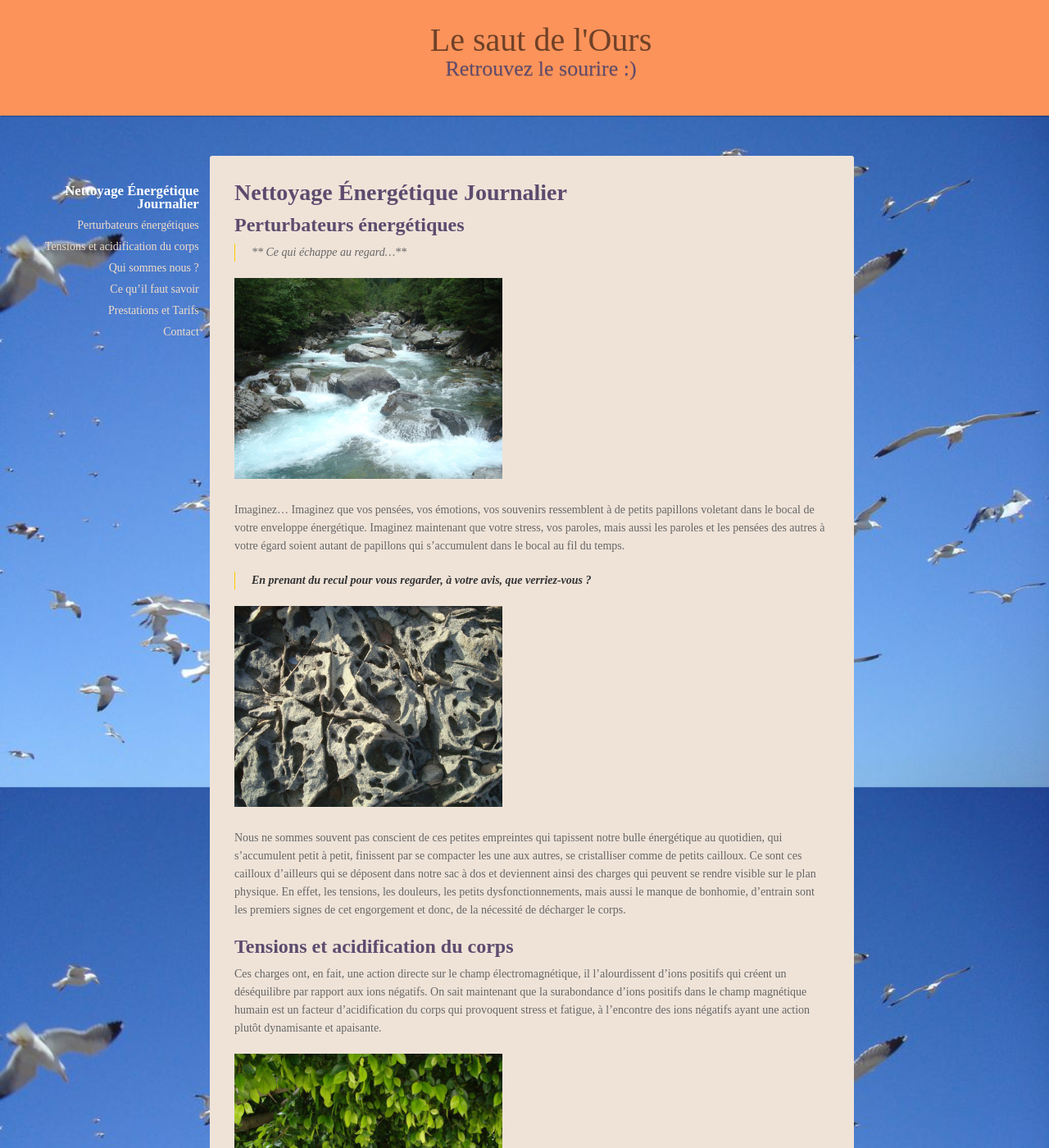
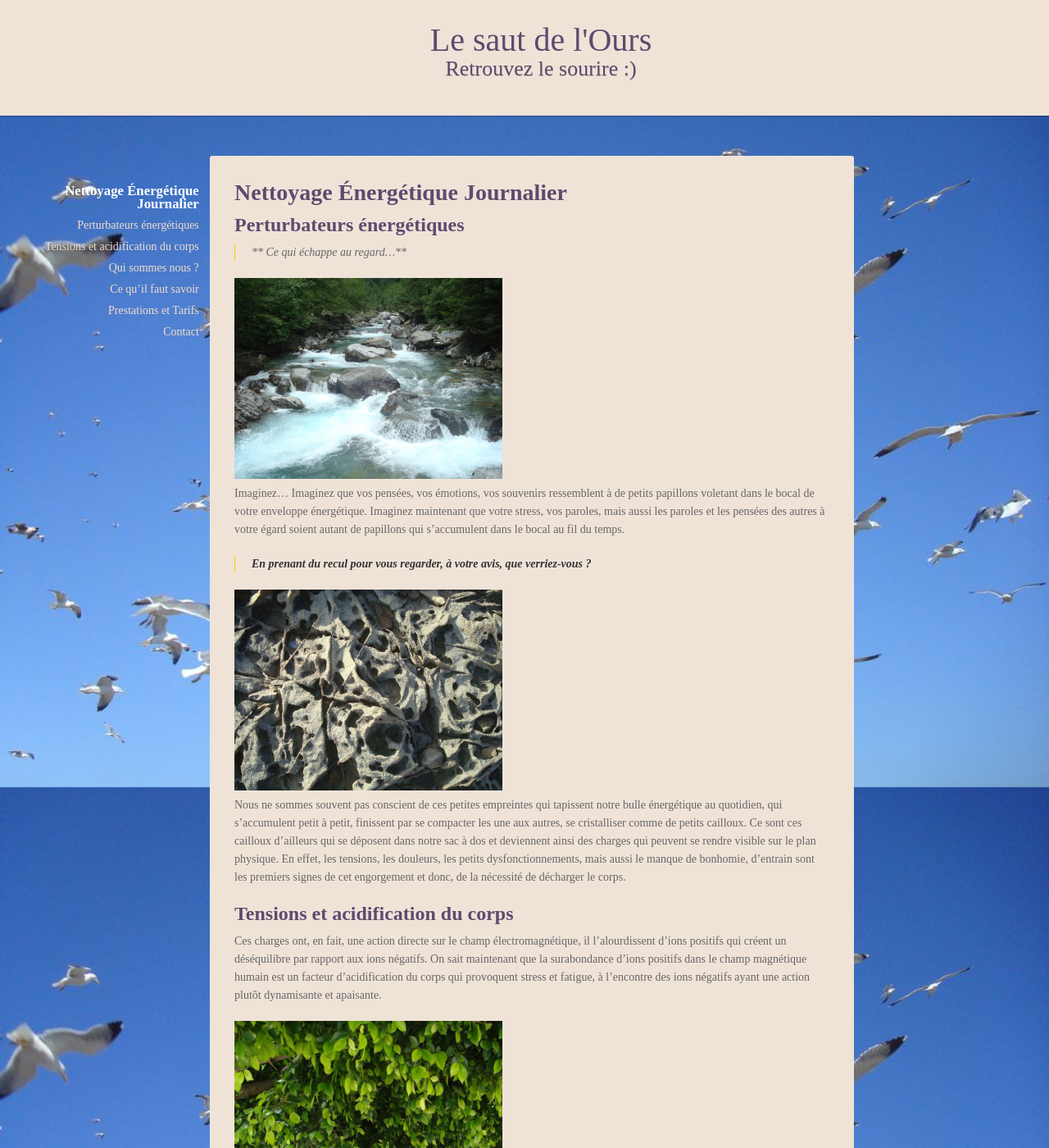
Before and after one commit to energetique/nettoyage, a Jekyll site: the page built from index.md, in a window 1280 px wide and 1400 px high. Shown: the whole window at 82% size. Built offline with Jekyll 4.4.1, drawn with Linux system fonts in a browser that asks for light colours; some web fonts are replaced; our own code applies the rules of GitHub Pages for plain Markdown files.

Commit message:
begin img

```diff
--- a/assets/css/style.scss
+++ b/assets/css/style.scss
@@ -18,12 +18,12 @@ body {
   background-size: cover;
 }
 header {
-  background: #FC935A;
+  background: #EFE3D8;
 }
 header h1 {
   font: 40px/48px 'Volkhov', serif;
   text-shadow: none;
-  color: #6F4128;
+  color: #5D4B6E;
 }
 header p {
 	color: #5d4b6e;
--- a/index.md
+++ b/index.md
@@ -8,9 +8,9 @@ layout: default
 
 > ** Ce qui échappe au regard...**
 
-
-![ riviere ](assets\images\1riviere.JPG)
-
+<div class="pics">
+  <img src="assets\images\1riviere.jpg">
+</div>
 
 Imaginez... Imaginez que vos pensées, vos émotions, vos souvenirs ressemblent à de petits
 papillons voletant dans le bocal de votre enveloppe énergétique. Imaginez maintenant que
@@ -23,8 +23,9 @@ soient autant de papillons qui s'accumulent dans le bocal au fil du temps.
 
 
 
-
-![ feuilles ](assets\images\2feuilles.JPG)
+<div class="pics">
+  <img src="assets\images\2feuilles.jpg">
+</div>
 
 
 Nous ne sommes souvent pas conscient de ces petites empreintes qui tapissent notre bulle
@@ -40,9 +41,10 @@ signes de cet engorgement et donc, de la nécessité de décharger le corps.
 
 Ces charges ont, en fait, une action directe sur le champ électromagnétique, il l'alourdissent d'ions positifs qui créent un déséquilibre par rapport aux ions négatifs. On sait maintenant que la surabondance d'ions positifs dans le champ magnétique humain est un facteur d'acidification du corps qui provoquent stress et fatigue, à l'encontre des ions négatifs ayant une action plutôt dynamisante et apaisante.
 
+<div class="pics">
+  <img src="assets\images\3Rue.jpg">
+</div>
 
-
-![rue](assets\images\3Rue.JPG)
 
 Il ne suffit pas d'en avoir conscience pour alléger l'enveloppe et par ricoché notre sac à
 dos. Une attention quotidienne est nécessaire afin de s'occuper de nous en touchant le
@@ -69,9 +71,10 @@ difficile à comprendre et à libérer quand ils se noient dans notre brouillard
 
 > **La clé, vers une action quotidienne.**
 
+<div class="pics">
+  <img src="assets\images\4arbres.jpg">
+</div>
 
-
-![ arbres ](assets\images\4arbres.JPG)
 
 Cette évidence ainsi que le constat du thérapeute d'être toujours limité par cette
 problématique, m'a poussé à chercher une solution pour diminuer ce brouillard propre à
@@ -83,9 +86,9 @@ nettoyage énergétique sur photo satisfaisant et surtout journalier.
 
 > **Une pilule Miracle ?**
 
-
-
-![cave](assets\images\5cave.JPG)
+<div class="pics">
+  <img src="assets\images\5cave.jpg">
+</div>
 
 Ce nettoyage n'est pas la pilule miracle qui guérit tous les maux, celle-ci, à priori, n'existe pas. Nous avons tous un chemin à accomplir pour comprendre ce que "Mieux Vivre" représente pour nous. Certain le chercheront derrière la quête du bonheur, d'autres derrière la quête de la sagesse ou bien encore de la sécurité ou de la réussite ou du bon sens, de la simplicité... Mais, de toute façon, ce chemin de compréhension, personne ne peut le tracer à notre place.
 
@@ -94,9 +97,9 @@ Ce nettoyage n'est pas la pilule miracle qui guérit tous les maux, celle-ci, à
 
 Le nettoyage énergétique quotidien que je propose aujourd'hui permet de libérer un certains nombres de charges dont certaines appartiennent à l'héritage familial. Celui-ci dégage le corps de ces tensions inscrites à notre insu et devenues inutiles dans la compréhension globale de notre histoire. Il contribue ainsi à une meilleur clarté d'esprit en lui donnant la possibilité de prendre du recul sur les évènements, mais aussi l'incite à se positionner différemment tout en recentrant ses priorités. C'est un temps de respiration afin de mieux comprendre ce qui nous est donné de vivre.
 
-
-
-![cascade](assets\images\6cascade.JPG)
+<div class="pics">
+  <img src="assets\images\6cascade.jpg">
+</div>
 
 Il est intéressant à faire, par exemple, en complément d'un travail thérapeutique quel que soit la méthode choisie. Il peut être aussi un bon appui pour les personnes en fatigue chronique, en surmenage incessant qui ne savent plus par quel bout prendre les choses. C'est un bon allié pour des personnes qui travaillent avec du monde, sur des postes à responsabilité ou en représentation. C'est surtout une attention que l'on s'accorde afin de ne pas se surcharger, car quel que soit notre mode de vie ou notre activité, l'accumulation des petites tensions est le lot de chacun. Cela peut ainsi vous permettre de mieux gérer votre quotidien même si celui-ci est dense.
 
@@ -110,9 +113,9 @@ nous pouvons en atteindre d'autres.
 
 En plus de ce nettoyage journalier, je propose un protocole d'accompagnement avec des conseils pour travailler sur la vitalité. Celui-ci permettra au corps de mieux gérer les changements inhérents au processus de dégagement. En effet, quand un travail s'effectue sur l'enveloppe énergétique, il n'est pas rare d'avoir des fatigues de fin de journée.
 
-
-
-![flower](assets\images\7fower.JPG)
+<div class="pics">
+  <img src="assets\images\7fower.jpg">
+</div>
 
 Durant ces trois mois, je vous demanderais aussi un retour écrit, afin d'avoir une image
 plus précise de ce qui se dessine pour vous. Ce retour n'a pas besoin d'être étoffé, une
@@ -127,9 +130,9 @@ Enfin, ce nettoyage journalier peut se faire sur une durée plus longue afin de
 
 ## Prestations et Tarifs
 
-
-
-![rock](assets\images\8rock.JPG)
+<div class="pics">
+  <img src="assets\images\8rock.jpg">
+</div>
 
 | Durant les 3 premiers mois | Pour une prestation à l'année |
 |--- |---|
```
